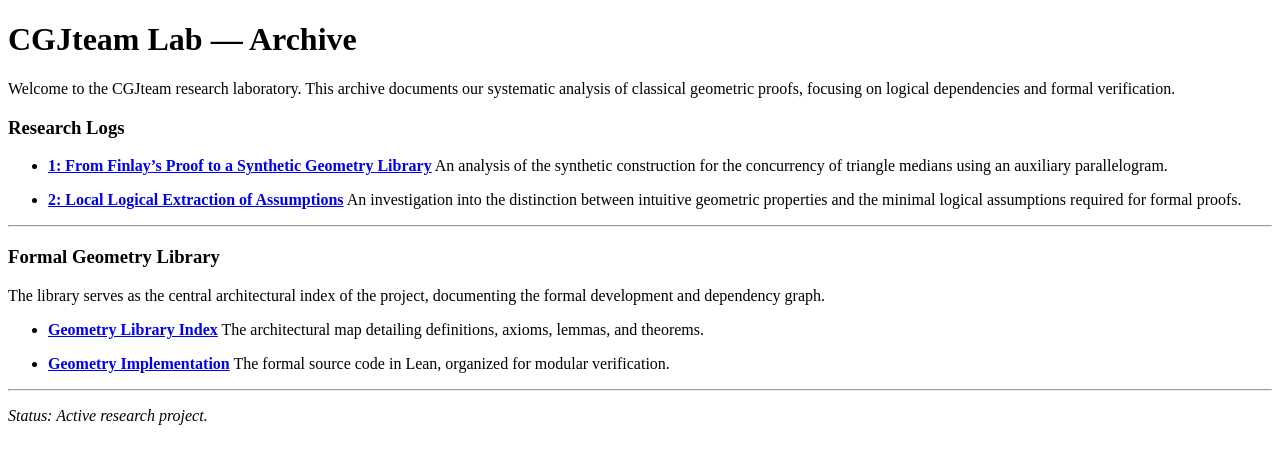
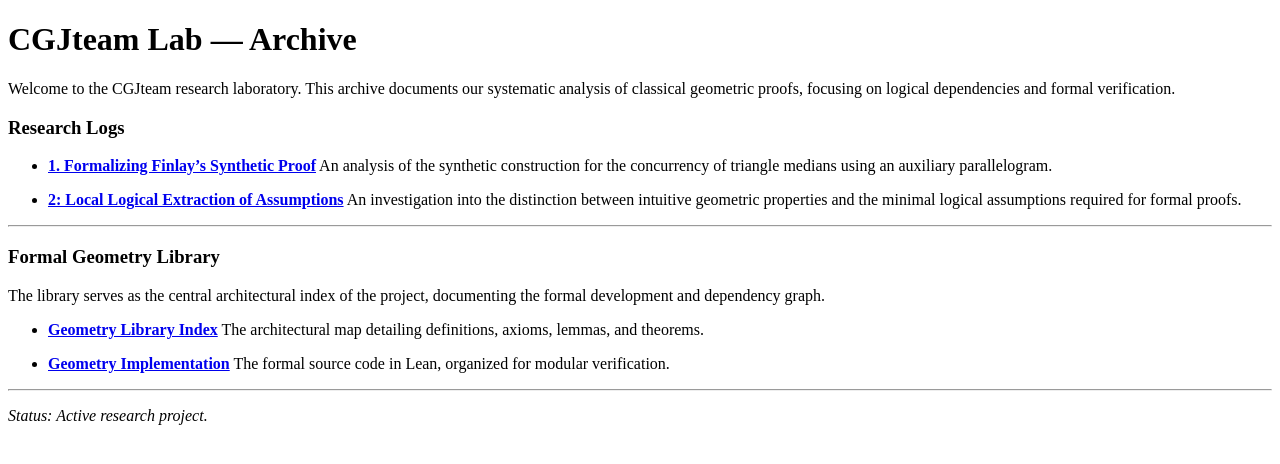
Before and after one commit to cgjteam/cgjteam.github.io, a Jekyll site: the page built from index.md, in a window 1280 px wide. Shown: the top 464 px of the page. Built offline with Jekyll 4.4.1, drawn with Linux system fonts in a browser that asks for light colours; comment, search, counter and statistics services are not loaded; our own code applies the rules of GitHub Pages for plain Markdown files.

Commit message:
Update index.md

```diff
--- a/index.md
+++ b/index.md
@@ -8,7 +8,7 @@ Welcome to the CGJteam research laboratory. This archive documents our systemati
 
 ### Research Logs
 
-* **[1: From Finlay's Proof to a Synthetic Geometry Library](log-001.md)**
+* **[1. Formalizing Finlay's Synthetic Proof](log-001.md)**
   An analysis of the synthetic construction for the concurrency of triangle medians using an auxiliary parallelogram.
 
 * **[2: Local Logical Extraction of Assumptions](log-002.md)**
```
